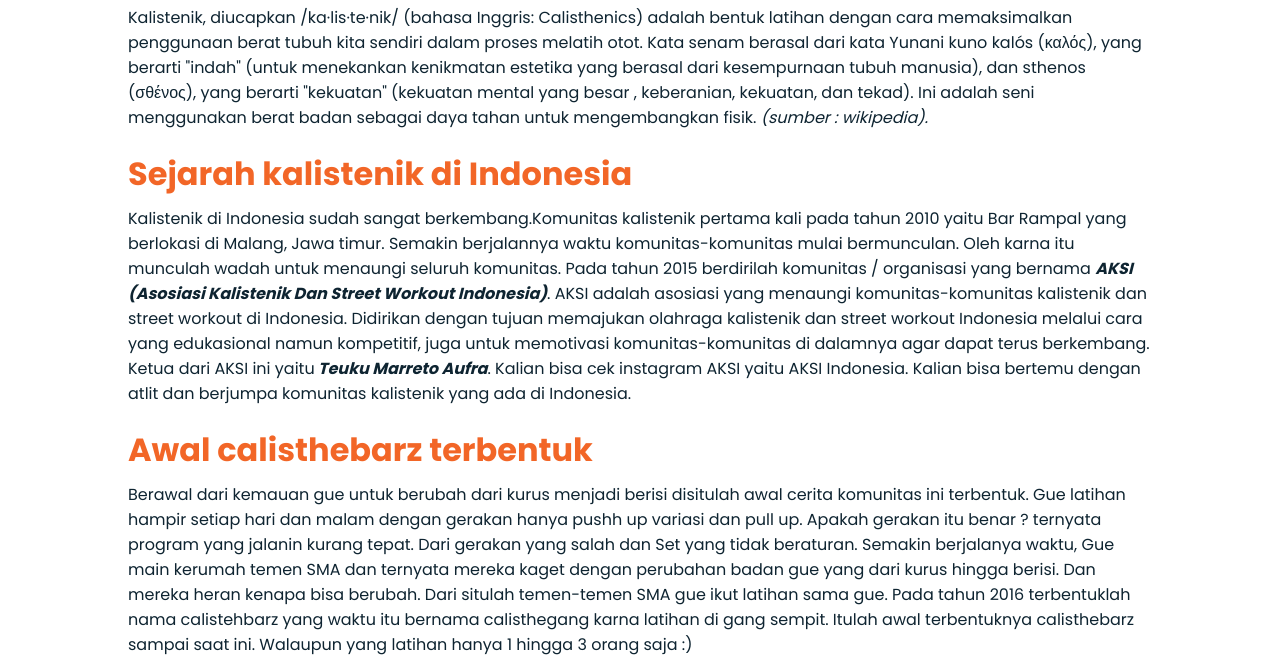
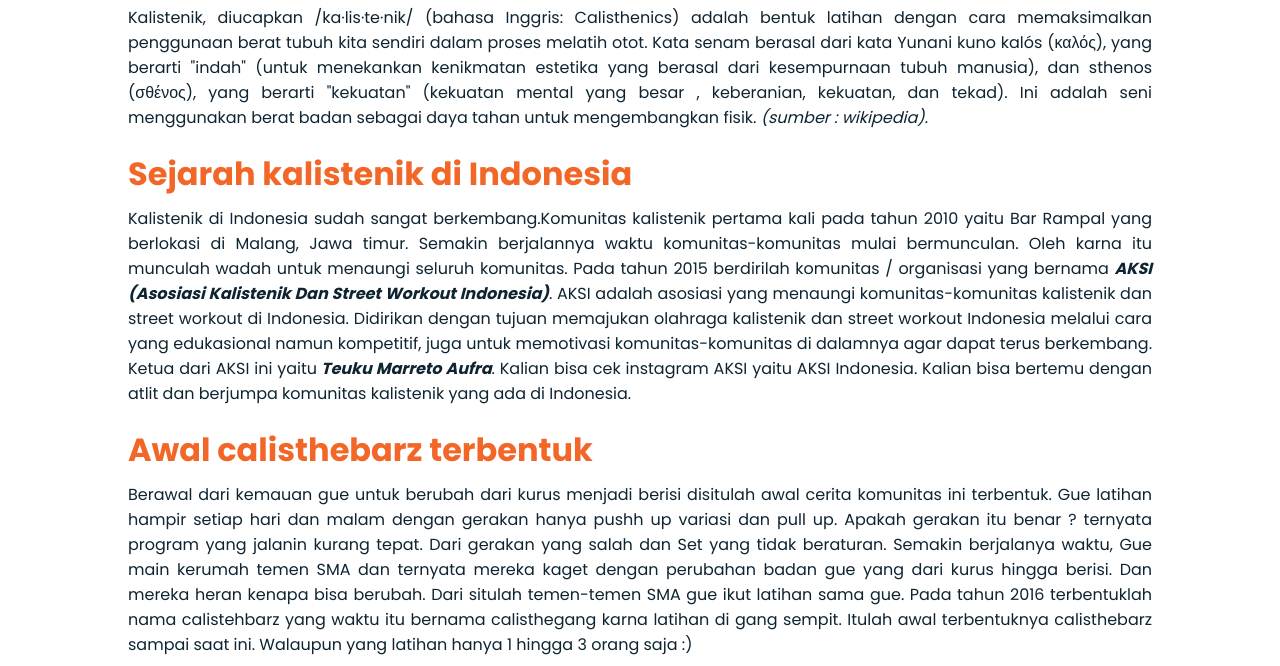
Before and after one commit to YudhiGiyantoro/calisthenicsbarz, a plain HTML site: page dipspushups.html in a window 1280 px wide. Shown: the part 674-1340 px from the top of the page. Drawn offline with nearby package versions, Linux system fonts and the light colour scheme; some packages are replaced by stand-ins of ours; a script that the page names is missing.

Commit message:
Update dipspushups.html

```diff
--- a/dipspushups.html
+++ b/dipspushups.html
@@ -53,7 +53,7 @@
                 <h2 class="sections-title bc-grid">Dips dan Push Ups</h2>
                 <div class="motivasi__container bc-grid">
 
-                        <p class="skills__text">Kalistenik, diucapkan /ka·lis·te·nik/ (bahasa Inggris: Calisthenics) adalah bentuk latihan dengan cara memaksimalkan penggunaan berat tubuh kita sendiri dalam proses melatih otot. Kata senam berasal dari kata Yunani kuno kalós (καλός), yang berarti "indah" (untuk menekankan kenikmatan estetika yang berasal dari kesempurnaan tubuh manusia), dan sthenos (σθένος), yang berarti "kekuatan" (kekuatan mental yang besar , keberanian, kekuatan, dan tekad). Ini adalah seni menggunakan berat badan sebagai daya tahan untuk mengembangkan fisik. <i>(sumber : wikipedia).</i></p>
+                        <p style="text-align:center;text-align: justify;">Kalistenik, diucapkan /ka·lis·te·nik/ (bahasa Inggris: Calisthenics) adalah bentuk latihan dengan cara memaksimalkan penggunaan berat tubuh kita sendiri dalam proses melatih otot. Kata senam berasal dari kata Yunani kuno kalós (καλός), yang berarti "indah" (untuk menekankan kenikmatan estetika yang berasal dari kesempurnaan tubuh manusia), dan sthenos (σθένος), yang berarti "kekuatan" (kekuatan mental yang besar , keberanian, kekuatan, dan tekad). Ini adalah seni menggunakan berat badan sebagai daya tahan untuk mengembangkan fisik. <i>(sumber : wikipedia).</i></p>
                 </div>
             </section>
 
@@ -61,7 +61,7 @@
     <section class="motivasi sections ">
                 <h2 class="sections-title bc-grid">Sejarah kalistenik di Indonesia</h2>
                 <div class="motivasi__container bc-grid">
-                               <p class="skills__text">Kalistenik di Indonesia sudah sangat berkembang.Komunitas kalistenik pertama kali pada tahun 2010 yaitu Bar Rampal yang berlokasi di Malang, Jawa timur. Semakin berjalannya waktu komunitas-komunitas mulai bermunculan. Oleh karna itu munculah wadah untuk menaungi seluruh komunitas. Pada tahun 2015 berdirilah komunitas / organisasi yang bernama <i><b>AKSI (Asosiasi Kalistenik Dan Street Workout Indonesia)</b></i>. AKSI adalah asosiasi yang menaungi komunitas-komunitas kalistenik dan street workout di Indonesia. Didirikan dengan tujuan memajukan olahraga kalistenik dan street workout Indonesia melalui cara yang edukasional namun kompetitif, juga untuk memotivasi komunitas-komunitas di dalamnya agar dapat terus berkembang. Ketua dari AKSI ini yaitu<b> <i>Teuku Marreto Aufra</i></b>. Kalian bisa cek instagram AKSI yaitu AKSI Indonesia. Kalian bisa bertemu dengan atlit dan berjumpa komunitas kalistenik yang ada di Indonesia.</p>
+                               <p style="text-align:center;text-align: justify;">Kalistenik di Indonesia sudah sangat berkembang.Komunitas kalistenik pertama kali pada tahun 2010 yaitu Bar Rampal yang berlokasi di Malang, Jawa timur. Semakin berjalannya waktu komunitas-komunitas mulai bermunculan. Oleh karna itu munculah wadah untuk menaungi seluruh komunitas. Pada tahun 2015 berdirilah komunitas / organisasi yang bernama <i><b>AKSI (Asosiasi Kalistenik Dan Street Workout Indonesia)</b></i>. AKSI adalah asosiasi yang menaungi komunitas-komunitas kalistenik dan street workout di Indonesia. Didirikan dengan tujuan memajukan olahraga kalistenik dan street workout Indonesia melalui cara yang edukasional namun kompetitif, juga untuk memotivasi komunitas-komunitas di dalamnya agar dapat terus berkembang. Ketua dari AKSI ini yaitu<b> <i>Teuku Marreto Aufra</i></b>. Kalian bisa cek instagram AKSI yaitu AKSI Indonesia. Kalian bisa bertemu dengan atlit dan berjumpa komunitas kalistenik yang ada di Indonesia.</p>
 
                 </div>
             </section>
@@ -69,7 +69,7 @@
                 <h2 class="sections-title bc-grid">Awal calisthebarz terbentuk</h2>
                 <div class="motivasi__container bc-grid">
 
-                         <p class="skills__text">Berawal dari kemauan gue untuk berubah dari kurus menjadi berisi disitulah awal cerita komunitas ini terbentuk. Gue latihan hampir setiap hari dan malam dengan gerakan hanya pushh up variasi dan pull up. Apakah gerakan itu benar ? ternyata program yang jalanin kurang tepat. Dari gerakan yang salah dan Set yang tidak beraturan. Semakin berjalanya waktu, Gue main kerumah temen SMA dan ternyata mereka kaget dengan perubahan badan gue yang dari kurus hingga berisi. Dan mereka heran kenapa bisa berubah. Dari situlah temen-temen SMA gue ikut latihan sama gue. Pada tahun 2016 terbentuklah nama calistehbarz yang waktu itu bernama calisthegang karna latihan di gang sempit. Itulah awal terbentuknya calisthebarz sampai saat ini. Walaupun yang latihan hanya 1 hingga 3 orang saja :)</p>
+                         <p style="text-align:center;text-align: justify;">Berawal dari kemauan gue untuk berubah dari kurus menjadi berisi disitulah awal cerita komunitas ini terbentuk. Gue latihan hampir setiap hari dan malam dengan gerakan hanya pushh up variasi dan pull up. Apakah gerakan itu benar ? ternyata program yang jalanin kurang tepat. Dari gerakan yang salah dan Set yang tidak beraturan. Semakin berjalanya waktu, Gue main kerumah temen SMA dan ternyata mereka kaget dengan perubahan badan gue yang dari kurus hingga berisi. Dan mereka heran kenapa bisa berubah. Dari situlah temen-temen SMA gue ikut latihan sama gue. Pada tahun 2016 terbentuklah nama calistehbarz yang waktu itu bernama calisthegang karna latihan di gang sempit. Itulah awal terbentuknya calisthebarz sampai saat ini. Walaupun yang latihan hanya 1 hingga 3 orang saja :)</p>
                 </div>
             </section>
 
@@ -78,7 +78,7 @@
                 <h2 class="sections-title bc-grid">Paling umum</h2>
                 <div class="motivasi__container bc-grid">
 
-                         <p class="skills__text">
+                         <p style="text-align:center;text-align: justify;">
                             <b>Push up</b> <br><br>
 
                             Dilakukan telungkup di lantai, telapak tangan di lantai di bawah bahu, jari-jari kaki meringkuk ke atas di lantai. Lengan digunakan untuk mengangkat tubuh dengan tetap menjaga garis lurus dari kepala hingga tumit. Lengan akan direntangkan dari posisi terentang sepenuhnya ke posisi tertekuk hampir sepenuhnya pada posisi rendah sambil menghindari bertumpu pada lantai. Dada, bahu, dan trisep dilatih dengan latihan ini. Versi yang lebih mudah dari latihan ini terdiri dari meletakkan tangan di dinding lalu menekuk dan meluruskan lengan.
@@ -101,7 +101,7 @@
     <section class="motivasi sections ">
                 <h2 class="sections-title bc-grid">Umum</h2>
                 <div class="motivasi__container bc-grid">
-                              <p class="skills__text"><b>Burpees</b> <br><br>
+                              <p style="text-align:center;text-align: justify;"><b>Burpees</b> <br><br>
 
     Latihan senam seluruh tubuh yang melatih otot perut, dada, lengan, kaki, dan beberapa bagian punggung.<br><br>
 
```
